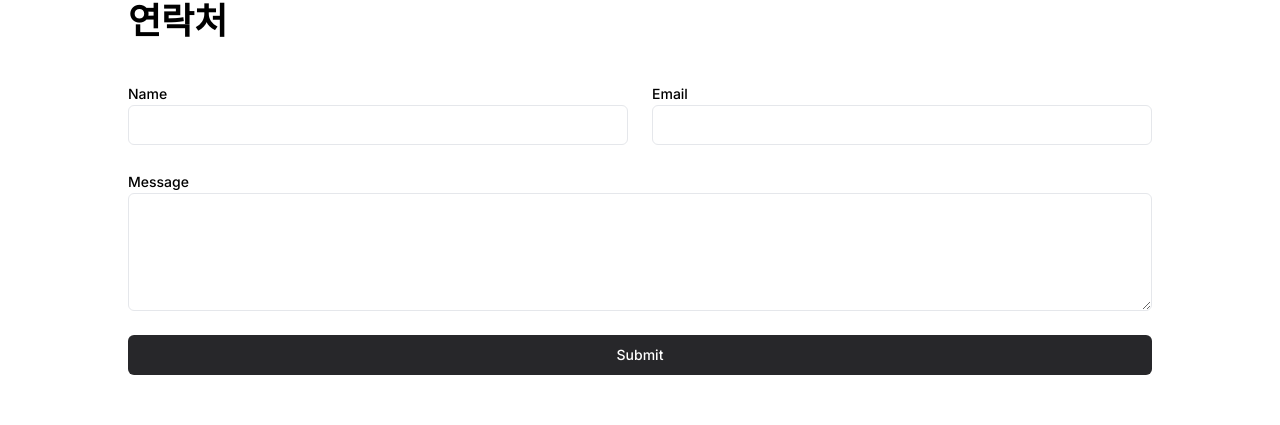
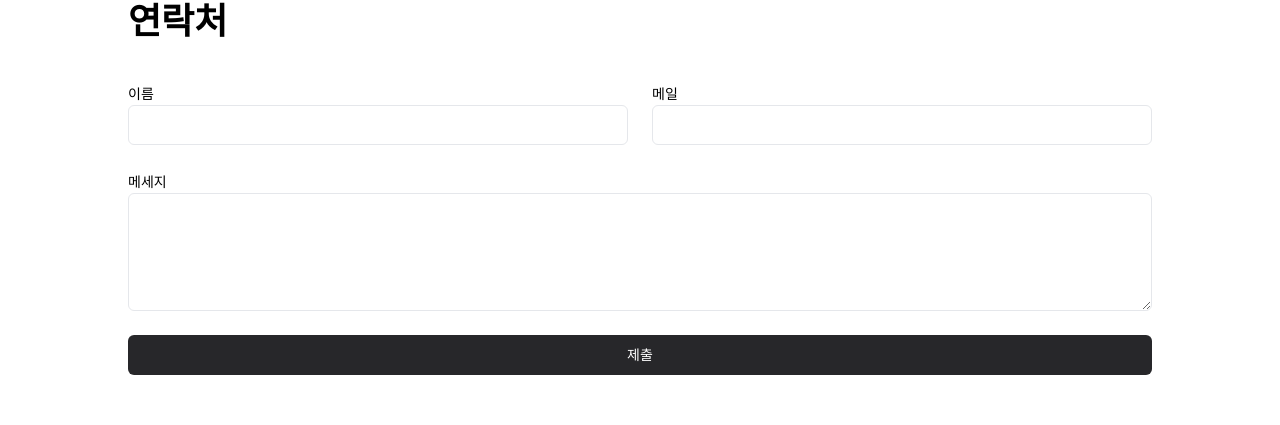
Before and after one commit to Jatper/dongsick-portfolio, a Next.js app: page / in a window 1280 px wide. Shown: the part 2235-2660 px from the top of the page. Built offline with nearby package versions, Linux system fonts and the light colour scheme.

Commit message:
나머지 한국어로 변경

```diff
--- a/app/page.tsx
+++ b/app/page.tsx
@@ -163,20 +163,20 @@ export default function Home() {
             <form className="space-y-6">
               <div className="grid grid-cols-1 sm:grid-cols-2 gap-6">
                 <div>
-                  <Label htmlFor="name">Name</Label>
+                  <Label htmlFor="name">이름</Label>
                   <Input id="name" required type="text" style={{ backgroundColor: 'white' }} />
                 </div>
                 <div>
-                  <Label htmlFor="email">Email</Label>
+                  <Label htmlFor="email">메일</Label>
                   <Input id="email" required type="email" style={{ backgroundColor: 'white' }} />
                 </div>
               </div>
               <div>
-                <Label htmlFor="message">Message</Label>
+                <Label htmlFor="message">메세지</Label>
                 <Textarea id="message" required rows={5} style={{ backgroundColor: 'white' }} />
               </div>
               <Button className="w-full bg-zinc-800 text-white" type="submit">
-                Submit
+                제출
               </Button>
             </form>
           </div>
```
